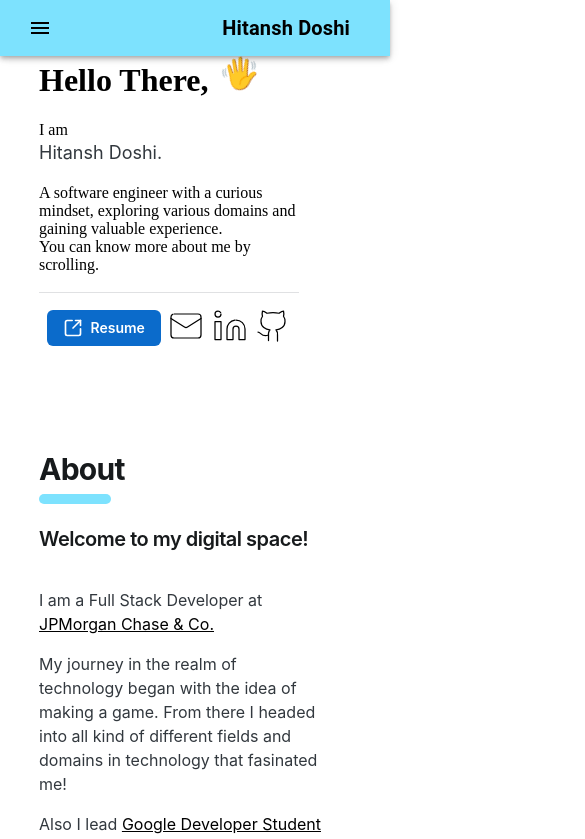
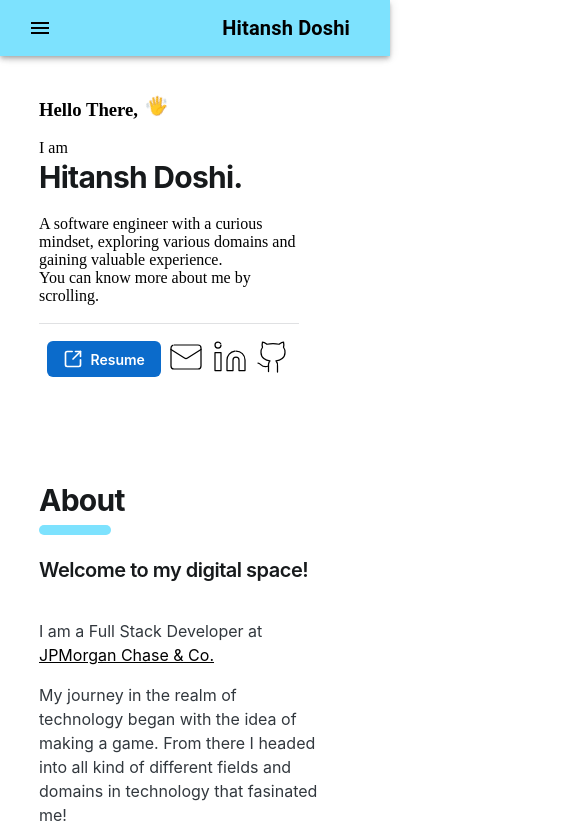
Before and after one commit to Hitansh159/Hitansh159.github.io, a React (Vite) app: page / in a window 390 px wide. Shown: the top 839 px of the page, 585 px wide, since content can reach past the window. Built offline with nearby package versions, Linux system fonts and the light colour scheme.

Commit message:
fix for phone view Navbar distortion

```diff
--- a/src/App.jsx
+++ b/src/App.jsx
@@ -15,7 +15,7 @@ function App() {
   return (
     <>
         <NavBar />
-        <Stack gap={2} marginTop={{xs:0, md:5}} style={{width:"min(80%, 1200px)", marginInline:"auto", paddingBlockEnd:"50px"}}>
+        <Stack gap={2} marginTop={{xs:0, md:5}} style={{width:"min(80%, 1200px)", marginInline:"auto", paddingBlockEnd:"100px"}}>
           <Intro />
           <About />
           <Experience />
@@ -23,6 +23,8 @@ function App() {
           <Skill />
           <Speaker/>
           <Contact/>
+          {/*
+          */}
         </Stack>
         <Typography level="h4" textAlign={"center"}>
           Thats All Folks! Made while groveing with Songs 🎧 and React 👨‍💻
--- a/src/components/Experience.jsx
+++ b/src/components/Experience.jsx
@@ -19,7 +19,7 @@ export default function Experience() {
         direction={{xs:"column", md:"row"}}
       >
         {expirenceData.jobs.map((job, index) => (
-          <Grid xs={2} sm={4} md={5} lg={4} key={index}>
+          <Grid xs={1} sm={4} md={5} lg={4} key={index}>
             <motion.div
               whileInView={{x:["-50vh", "0px"], opacity:[0,1]}}
               transition={{duration: index*0.2}}
--- a/src/components/Intro.jsx
+++ b/src/components/Intro.jsx
@@ -19,9 +19,9 @@ export default function Intro() {
 
 
   return (
-    <Grid container sx={{flexDirection:{md:"row", xs:"column"}, marginTop:{xs:5}, alignItems:{md:"center", xs:"start"}}} justifyContent="space-between" alignItems="center">
+    <Grid container sx={{flexDirection:{md:"row", xs:"column"}, marginTop:{xs:10}, alignItems:{md:"center", xs:"start"}}} justifyContent="space-between" alignItems="center">
       <Grid md={4} xs={10}>
-        <h1>Hello There,
+        <h3>Hello There,
           <motion.div
           initial={{transformOrigin:"bottom right"}}
           animate={{rotateZ: [0, 30]}}
@@ -30,9 +30,9 @@ export default function Intro() {
           >
           👋
           </motion.div>
-          </h1>
+          </h3>
         I am
-        <Typography level="body-lg"> Hitansh Doshi. </Typography> <br />
+        <Typography level="h2" fontWeight={700}> Hitansh Doshi. </Typography> <br />
         A software engineer with a curious mindset, exploring various domains
         and gaining valuable experience. <br />
         You can know more about me by scrolling. <br /> <br/>
--- a/src/components/Project.jsx
+++ b/src/components/Project.jsx
@@ -19,7 +19,7 @@ export default function Project() {
         direction={{ xs: "column", md: "row" }}
       >
         {projectData.projects.map((project, index) => (
-          <Grid xs={2} sm={4} md={5} lg={4} key={index}>
+          <Grid xs={1} sm={4} md={5} lg={4} key={index}>
             <motion.div
               whileInView={{ x: ["50vh", "0px"], opacity: [0, 1] }}
               transition={{ duration: index * 0.2 }}
```
